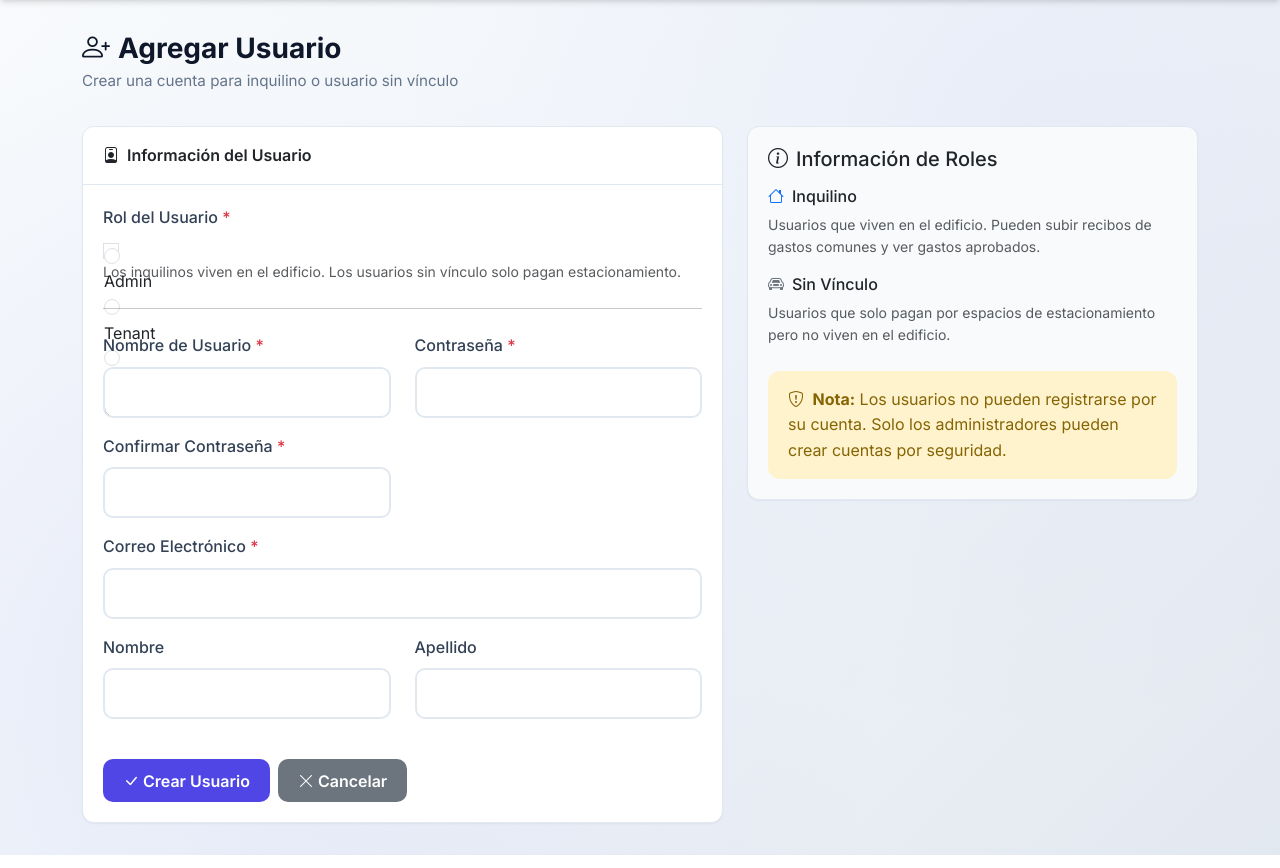
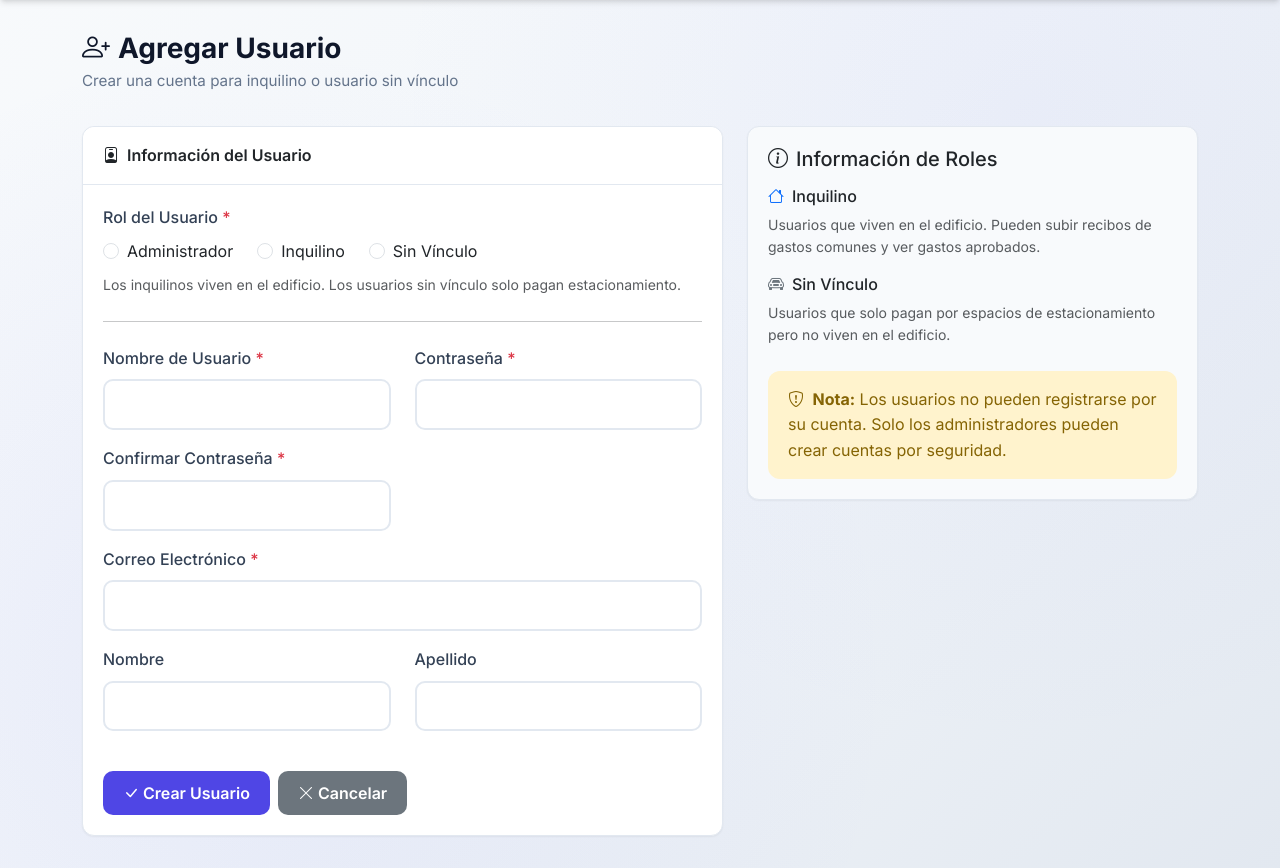
Before and after one commit to Daniel-Chavarro/budget-control, a Django app: template budget/templates/budget/management/user_form.html in a window 1280 px wide. Shown: the part 77-945 px from the top of the page. Run offline with Django 5.2, Linux system fonts and the light colour scheme; the template is opened without the code that fills it: values that come from a table or form of the project are taken from there, others are empty; the visitor is signed in with stand-in values (Sample User, id 1).

Commit message:
fix: update role choices to Spanish and fix form styling

```diff
--- a/budget/forms/management_forms.py
+++ b/budget/forms/management_forms.py
@@ -60,7 +60,7 @@ class UserCreateForm(forms.ModelForm):
 
     def clean_role(self):
         role = self.cleaned_data.get('role')
-        if role not in ['tenant', 'unlinked_user']:
+        if role not in ['inquilino', 'sin_vinculo']:
             raise forms.ValidationError('Rol inválido.')
         return role
 
@@ -71,7 +71,7 @@ class UserCreateForm(forms.ModelForm):
             user.save()
             UserProfile.objects.update_or_create(
                 user=user,
-                defaults={'role': self.cleaned_data.get('role', 'tenant')}
+                defaults={'role': self.cleaned_data.get('role', 'inquilino')}
             )
         return user
 
--- a/budget/models/user.py
+++ b/budget/models/user.py
@@ -9,9 +9,9 @@ class UserProfile(models.Model):
     """Extended user profile with role and contact info."""
 
     ROLE_CHOICES = [
-        ('admin', 'Admin'),
-        ('tenant', 'Tenant'),
-        ('unlinked_user', 'Unlinked User'),
+        ('admin', 'Administrador'),
+        ('inquilino', 'Inquilino'),
+        ('sin_vinculo', 'Sin Vínculo'),
     ]
 
     user = models.OneToOneField(
@@ -22,7 +22,7 @@ class UserProfile(models.Model):
     role = models.CharField(
         max_length=20,
         choices=ROLE_CHOICES,
-        default='tenant'
+        default='inquilino'
     )
     phone = models.CharField(max_length=20, blank=True)
     created_at = models.DateTimeField(auto_now_add=True)
@@ -44,12 +44,12 @@ class UserProfile(models.Model):
     @property
     def is_tenant(self):
         """Check if user has tenant role."""
-        return self.role == 'tenant'
+        return self.role == 'inquilino'
 
     @property
     def is_unlinked_user(self):
         """Check if user is unlinked user."""
-        return self.role == 'unlinked_user'
+        return self.role == 'sin_vinculo'
 
 
 @receiver(post_save, sender=User)
--- a/budget/templates/budget/management/user_form.html
+++ b/budget/templates/budget/management/user_form.html
@@ -27,10 +27,19 @@
                     {% endif %}
 
                     <div class="mb-4">
-                        <label for="{{ form.role.id_for_label }}" class="form-label fw-medium">
+                        <label class="form-label fw-medium">
                             Rol del Usuario <span class="text-danger">*</span>
                         </label>
-                        {{ form.role }}
+                        <div class="d-flex gap-4">
+                            {% for choice in form.role %}
+                                <div class="form-check">
+                                    {{ choice.tag }}
+                                    <label class="form-check-label" for="{{ choice.id_for_label }}">
+                                        {{ choice.choice_label }}
+                                    </label>
+                                </div>
+                            {% endfor %}
+                        </div>
                         {% if form.role.errors %}
                             <div class="text-danger small mt-1">
                                 {% for error in form.role.errors %}
@@ -38,7 +47,7 @@
                                 {% endfor %}
                             </div>
                         {% endif %}
-                        <small class="form-text text-muted">
+                        <small class="form-text text-muted d-block mt-2">
                             Los inquilinos viven en el edificio. Los usuarios sin vínculo solo pagan estacionamiento.
                         </small>
                     </div>
```
Also changed, not shown: budget/tests/test_decorators.py (+2 -2 lines), budget/tests/test_models.py (+5 -5 lines), budget/migrations/0014_alter_userprofile_role.py (added).
